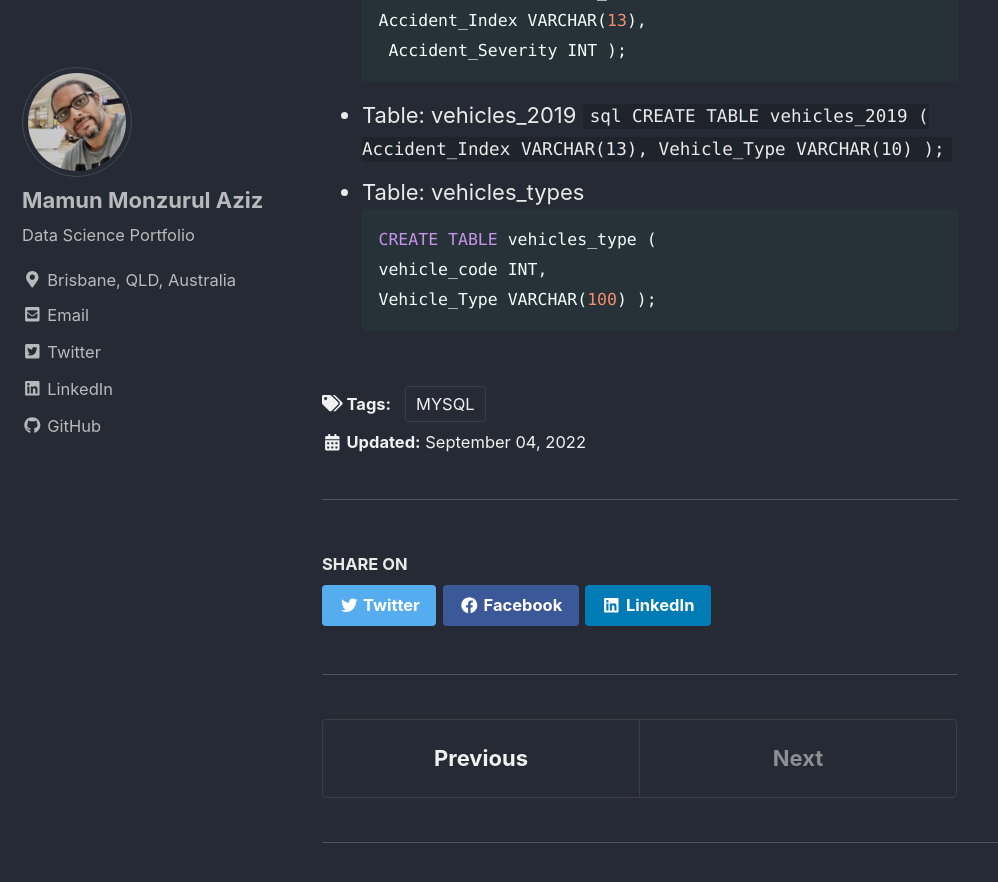
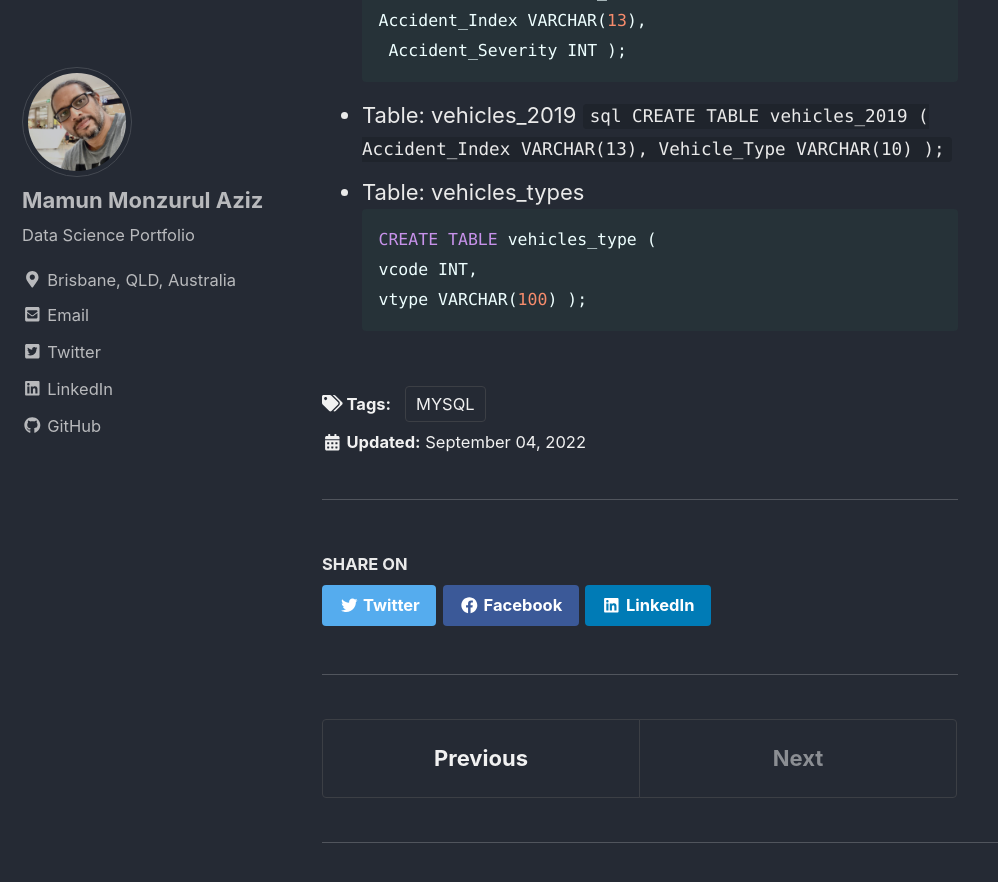
Before and after one commit to mamunmaziz/mamunmaziz.github.io, a Jekyll site: the page built from _posts/2022-09-04-MYSQL Protfolio.md, in a window 1280 px wide and 900 px high, scrolled down 7276 px. Shown: the top 882 px of the window, without its empty margins (0-998 px from the left). Built offline with Jekyll 4.4.1, drawn with Linux system fonts in a browser that asks for light colours; cached includes are drawn as plain includes; nearby versions of some CDN libraries.

Commit message:
Update 2022-09-04-MYSQL Protfolio.md

````diff
--- a/_posts/2022-09-04-MYSQL Protfolio.md
+++ b/_posts/2022-09-04-MYSQL Protfolio.md
@@ -144,6 +144,6 @@
 + Table: vehicles_types
 ```sql
 CREATE TABLE vehicles_type (
-vehicle_code INT,
-Vehicle_Type VARCHAR(100) );
+vcode INT,
+vtype VARCHAR(100) );
 ```
````
